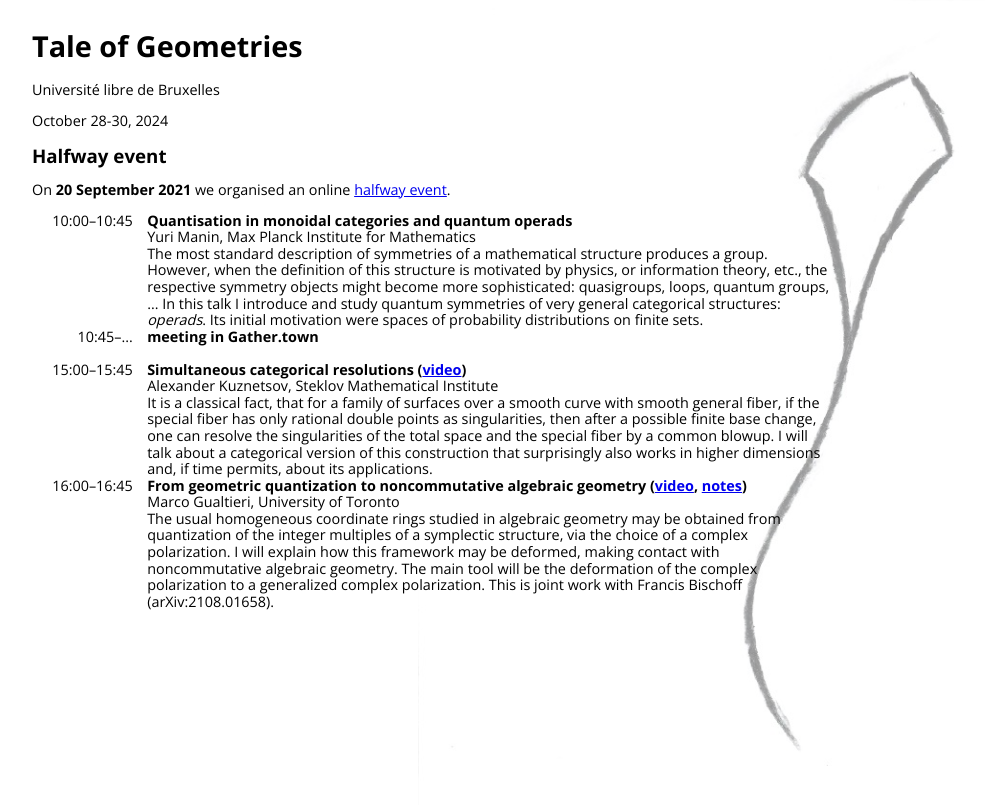
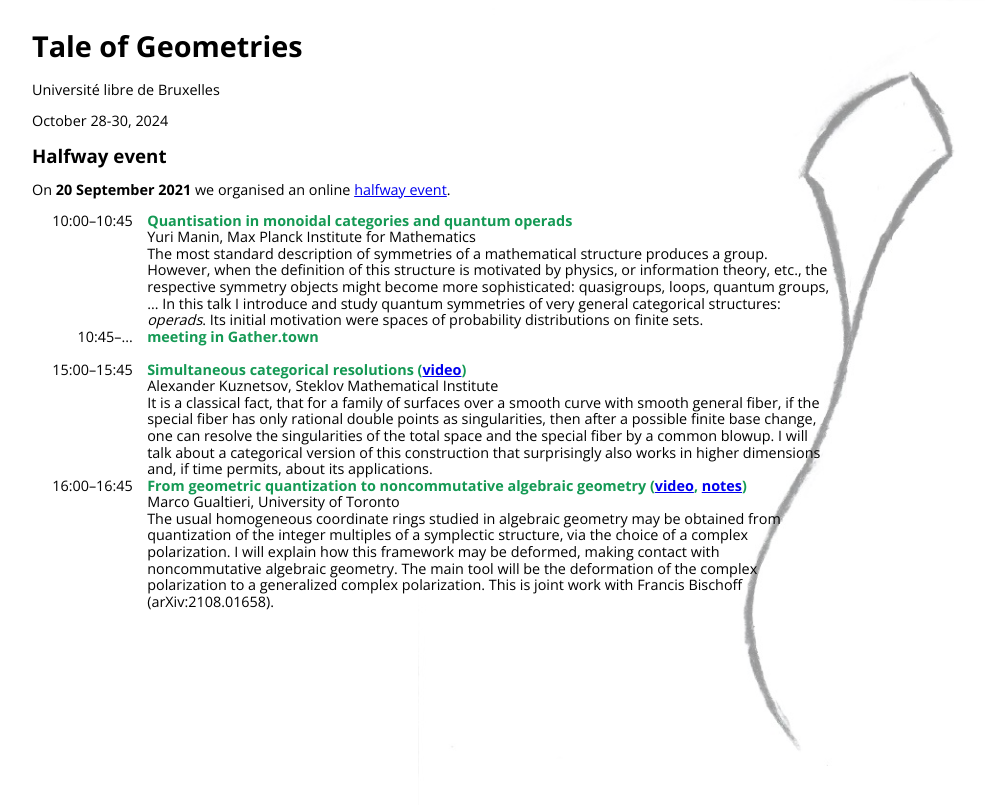
Before and after one commit to Tale-of-Geometries/Tale-of-Geometries.github.io, a Jekyll site: the page built from halfway.html, in a window 1280 px wide. Shown: the top 805 px of the page, without its empty margins (208-1193 px from the left). Built offline with Jekyll 4.4.1, drawn with Linux system fonts in a browser that asks for light colours; nearby versions of some CDN libraries; library files that are not in the unit come from our copies.

Commit message:
Update main.css
changed colour of links in schedule (hopefully)

```diff
--- a/css/main.css
+++ b/css/main.css
@@ -112,6 +112,7 @@ dl.schedule dd {
 
 dl.schedule dd.title {
   font-weight: bold;
+  color: rgba(20, 153, 84,1);
 }
 
 dl.schedule dd.speaker span.name,
```
